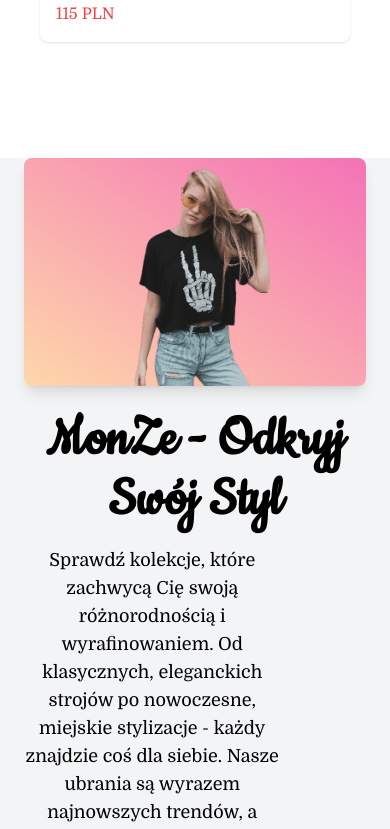
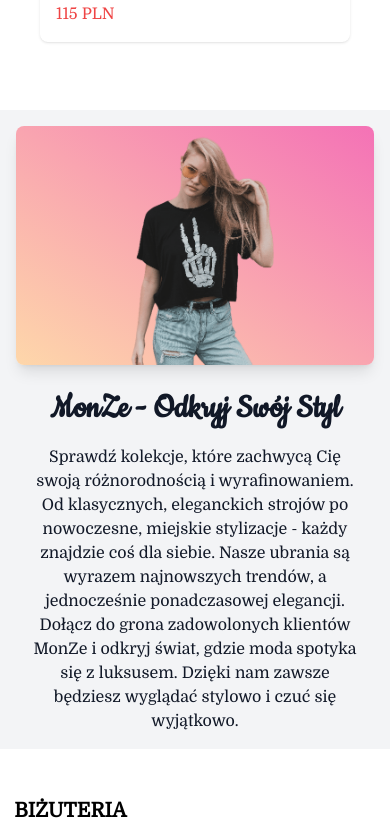
Before and after one commit to GxbrielZ/monze_store, a React (Create React App) app: page / in a window 390 px wide. Shown: the part 1450-2279 px from the top of the page. Built offline with nearby package versions, Linux system fonts and the light colour scheme.

Commit message:
Add framer motion and responsive styling

```diff
--- a/src/components/Commercial/Commercial.tsx
+++ b/src/components/Commercial/Commercial.tsx
@@ -1,25 +1,38 @@
 import React from 'react';
+import { motion } from 'framer-motion';
 import CommercialPic from '../../assets/images/CommercialPic.png';
 
 const Commercial: React.FC = () => {
+    const variants = {
+        hidden: { opacity: 0, x: 100 },
+        visible: { opacity: 1, x: 0 }
+    };
+
     return (
-    <div className='flex flex-col md:flex-row items-center px-6 my-24 bg-gray-100'>
-        <div className='w-full md:w-1/2 flex justify-center'>
+        <div className='flex flex-col md:flex-row items-center px-4 lg:px-12 my-12 md:my-24 bg-gray-100 text-gray-900'>
+            <div className='w-full md:w-1/2 flex justify-center pt-4 md:pt-0'>
                 <img
                     src={CommercialPic}
                     alt="Fashion Model"
                     className='rounded-lg shadow-lg bg-gradient-to-tr from-orange-200 to-pink-400'
                 />
             </div>
-        <div className='w-full md:w-1/2 mt-6 md:mt-0 md:ml-6 text-center md:text-left'>
-            <h1 className='font-cookie text-6xl font-bold mb-4'>
+            <motion.div
+                className='w-full md:w-1/2 mt-6 md:mt-0 md:ml-6 text-center md:text-left'
+                initial='hidden'
+                whileInView='visible'
+                viewport={{ once: true }}
+                transition={{ duration: 1.5 }}
+                variants={variants}
+            >
+                <h1 className='font-cookie text-4xl xl:text-5xl 2xl:text-6xl font-bold mb-4 md:my-2 xl:my-4 2xl:my-6'>
                     MonZe - Odkryj Swój Styl
                 </h1>
-            <p className='font-domine text-lg w-3/4'>
+                <p className='font-domine md:text-sm lg:text-md xl:text-lg w-11/12 md:w-[95%] lg:w-full mx-auto md:mx-0 mb-4'>
                     Sprawdź kolekcje, które zachwycą Cię swoją różnorodnością i wyrafinowaniem. Od klasycznych, eleganckich strojów po nowoczesne, miejskie stylizacje - każdy znajdzie coś dla siebie. Nasze ubrania są wyrazem najnowszych trendów, a jednocześnie ponadczasowej elegancji.<br />
                     Dołącz do grona zadowolonych klientów MonZe i odkryj świat, gdzie moda spotyka się z luksusem. Dzięki nam zawsze będziesz wyglądać stylowo i czuć się wyjątkowo.
                 </p>
-        </div>
+            </motion.div>
         </div>
     )
 };
```
Lines whose indentation alone changed are shown as unchanged.
